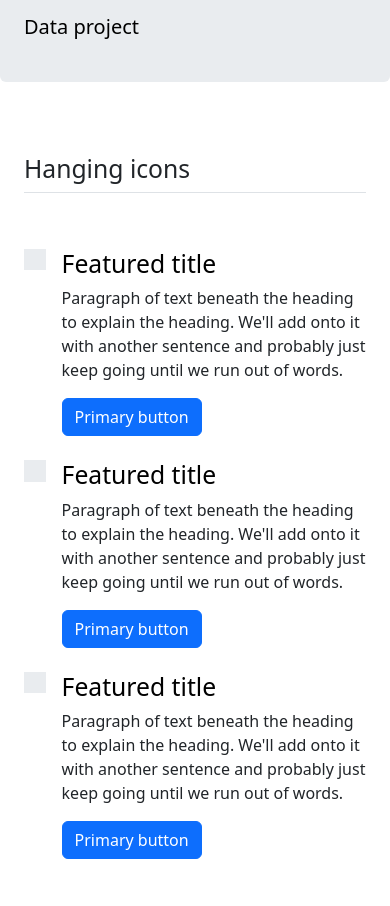
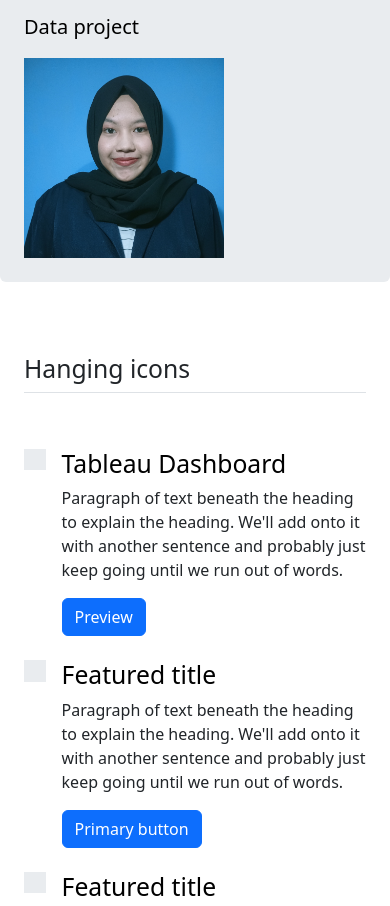
Before and after one commit to trahlia/trahlia.github.io, a plain HTML site: page index.html in a window 390 px wide. Shown: the part 110-1016 px from the top of the page. Drawn offline with nearby package versions, Linux system fonts and the light colour scheme.

Commit message:
tambah gambar dan tableau

```diff
--- a/index.html
+++ b/index.html
@@ -1,53 +1,71 @@
 <!DOCTYPE html>
 <html lang="en">
+
 <head>
   <meta charset="UTF-8">
   <meta name="viewport" content="width=device-width, initial-scale=1.0">
   <title>Document</title>
-    <link href="https://cdn.jsdelivr.net/npm/bootstrap@5.3.2/dist/css/bootstrap.min.css" rel="stylesheet" integrity="sha384-T3c6CoIi6uLrA9TneNEoa7RxnatzjcDSCmG1MXxSR1GAsXEV/Dwwykc2MPK8M2HN" crossorigin="anonymous">
-    <script src="https://cdn.jsdelivr.net/npm/bootstrap@5.3.2/dist/js/bootstrap.bundle.min.js" integrity="sha384-C6RzsynM9kWDrMNeT87bh95OGNyZPhcTNXj1NW7RuBCsyN/o0jlpcV8Qyq46cDfL" crossorigin="anonymous"></script>
+  <link href="https://cdn.jsdelivr.net/npm/bootstrap@5.3.2/dist/css/bootstrap.min.css" rel="stylesheet"
+    integrity="sha384-T3c6CoIi6uLrA9TneNEoa7RxnatzjcDSCmG1MXxSR1GAsXEV/Dwwykc2MPK8M2HN" crossorigin="anonymous">
+  <script src="https://cdn.jsdelivr.net/npm/bootstrap@5.3.2/dist/js/bootstrap.bundle.min.js"
+    integrity="sha384-C6RzsynM9kWDrMNeT87bh95OGNyZPhcTNXj1NW7RuBCsyN/o0jlpcV8Qyq46cDfL"
+    crossorigin="anonymous"></script>
 </head>
+
 <body>
   <div class="p-4 p-md-5 mb-4 rounded text-body-emphasis bg-body-secondary">
     <div class="col-lg-6 px-0">
       <h1 class="display-4 fst-italic">Fitrah Amalia Ramadhanti</h1>
       <p class="lead my-3">Data project</p>
+      <img src="./pp.jpg" alt="" style="width: 200px;">
     </div>
   </div>
   <div class="container px-4 py-5" id="hanging-icons">
     <h2 class="pb-2 border-bottom">Hanging icons</h2>
     <div class="row g-4 py-5 row-cols-1 row-cols-lg-3">
       <div class="col d-flex align-items-start">
-            <div class="icon-square text-body-emphasis bg-body-secondary d-inline-flex align-items-center justify-content-center fs-4 flex-shrink-0 me-3">
-              <svg class="bi" width="1em" height="1em"><use xlink:href="#toggles2"></use></svg>
+        <div
+          class="icon-square text-body-emphasis bg-body-secondary d-inline-flex align-items-center justify-content-center fs-4 flex-shrink-0 me-3">
+          <svg class="bi" width="1em" height="1em">
+            <use xlink:href="#toggles2"></use>
+          </svg>
+        </div>
+        <div>
+          <h3 class="fs-2 text-body-emphasis">Tableau Dashboard</h3>
+          <p>Paragraph of text beneath the heading to explain the heading. We'll add onto it with another sentence and
+            probably just keep going until we run out of words.</p>
+          <a href="./tableau.html" class="btn btn-primary">
+            Preview
+          </a>
+        </div>
+      </div>
+      <div class="col d-flex align-items-start">
+        <div
+          class="icon-square text-body-emphasis bg-body-secondary d-inline-flex align-items-center justify-content-center fs-4 flex-shrink-0 me-3">
+          <svg class="bi" width="1em" height="1em">
+            <use xlink:href="#cpu-fill"></use>
+          </svg>
         </div>
         <div>
           <h3 class="fs-2 text-body-emphasis">Featured title</h3>
-              <p>Paragraph of text beneath the heading to explain the heading. We'll add onto it with another sentence and probably just keep going until we run out of words.</p>
+          <p>Paragraph of text beneath the heading to explain the heading. We'll add onto it with another sentence and
+            probably just keep going until we run out of words.</p>
           <a href="#" class="btn btn-primary">
             Primary button
           </a>
         </div>
       </div>
       <div class="col d-flex align-items-start">
-            <div class="icon-square text-body-emphasis bg-body-secondary d-inline-flex align-items-center justify-content-center fs-4 flex-shrink-0 me-3">
-              <svg class="bi" width="1em" height="1em"><use xlink:href="#cpu-fill"></use></svg>
+        <div
+          class="icon-square text-body-emphasis bg-body-secondary d-inline-flex align-items-center justify-content-center fs-4 flex-shrink-0 me-3">
+          <svg class="bi" width="1em" height="1em">
+            <use xlink:href="#tools"></use>
+          </svg>
         </div>
         <div>
           <h3 class="fs-2 text-body-emphasis">Featured title</h3>
-              <p>Paragraph of text beneath the heading to explain the heading. We'll add onto it with another sentence and probably just keep going until we run out of words.</p>
-              <a href="#" class="btn btn-primary">
-                Primary button
-              </a>
-            </div>
-          </div>
-          <div class="col d-flex align-items-start">
-            <div class="icon-square text-body-emphasis bg-body-secondary d-inline-flex align-items-center justify-content-center fs-4 flex-shrink-0 me-3">
-              <svg class="bi" width="1em" height="1em"><use xlink:href="#tools"></use></svg>
-            </div>
-            <div>
-              <h3 class="fs-2 text-body-emphasis">Featured title</h3>
-              <p>Paragraph of text beneath the heading to explain the heading. We'll add onto it with another sentence and probably just keep going until we run out of words.</p>
+          <p>Paragraph of text beneath the heading to explain the heading. We'll add onto it with another sentence and
+            probably just keep going until we run out of words.</p>
           <a href="#" class="btn btn-primary">
             Primary button
           </a>
@@ -56,4 +74,5 @@
     </div>
   </div>
 </body>
+
 </html>
```
Also changed, not shown: tableau.html (added, +68 -0 lines), pp.jpg (added). Lines whose indentation alone changed are shown as unchanged.
